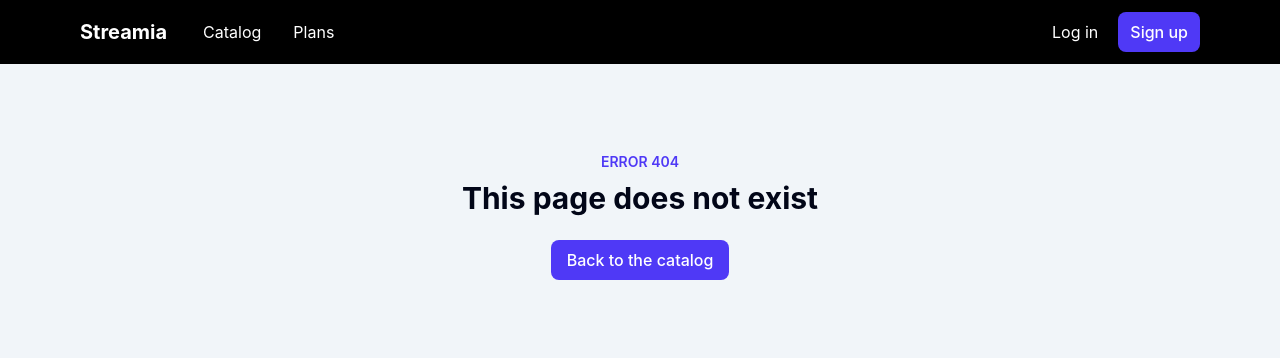
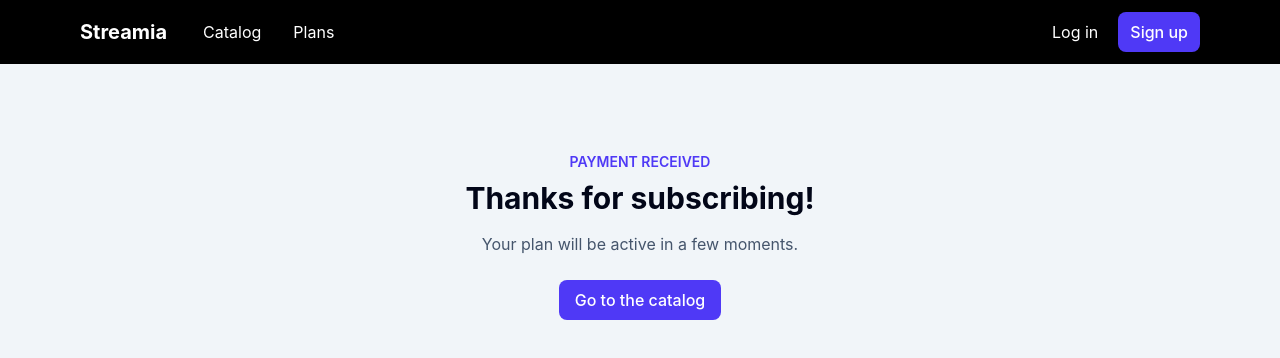
Before and after one commit to montse1113/Streamia-Proyect, a React (Vite) app in the folder frontend/: page /subscription/success in a window 1280 px wide. Before the commit this address had no page. Shown: the top 358 px of the page. Built offline with nearby package versions, Linux system fonts and the light colour scheme.

Commit message:
feat(subscriptions): add the page users see after paying on Stripe (#45)

```diff
--- a/frontend/src/App.tsx
+++ b/frontend/src/App.tsx
@@ -7,6 +7,7 @@ import { PlansPage } from './pages/PlansPage'
 import { PlayerPage } from './pages/PlayerPage'
 import { RegisterPage } from './pages/RegisterPage'
 import { TitleDetailPage } from './pages/TitleDetailPage'
+import { SubscriptionSuccessPage } from './pages/SubscriptionSuccessPage'
 
 function App() {
   return (
@@ -21,6 +22,7 @@ function App() {
           <Route path="/catalog" element={<CatalogPage />} />
           <Route path="/titles/:id" element={<TitleDetailPage />} />
           <Route path="/plans" element={<PlansPage />} />
+          <Route path="/subscription/success" element={<SubscriptionSuccessPage />} />
           <Route path="/watch/:id" element={<PlayerPage />} />
           <Route path="*" element={<NotFoundPage />} />
         </Routes>
--- /dev/null
+++ b/frontend/src/pages/SubscriptionSuccessPage.tsx
@@ -0,0 +1,19 @@
+import { Link } from 'react-router-dom'
+
+// Stripe sends the user here after paying (success_url in the backend)
+export function SubscriptionSuccessPage() {
+  return (
+    <section className="py-16 text-center">
+      <p className="text-sm font-semibold text-indigo-600">PAYMENT RECEIVED</p>
+      <h1 className="mt-2 text-3xl font-bold">Thanks for subscribing!</h1>
+      {/* the webhook activates the plan, it can take a few seconds */}
+      <p className="mt-4 text-slate-600">Your plan will be active in a few moments.</p>
+      <Link
+        to="/catalog"
+        className="mt-6 inline-block rounded-lg bg-indigo-600 px-4 py-2 font-medium text-white hover:bg-indigo-500 focus-visible:outline-2 focus-visible:outline-offset-2 focus-visible:outline-indigo-600"
+      >
+        Go to the catalog
+      </Link>
+    </section>
+  )
+}
```
